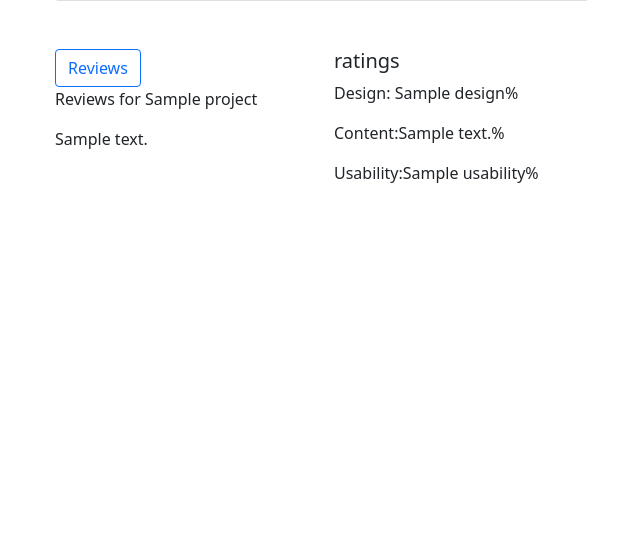
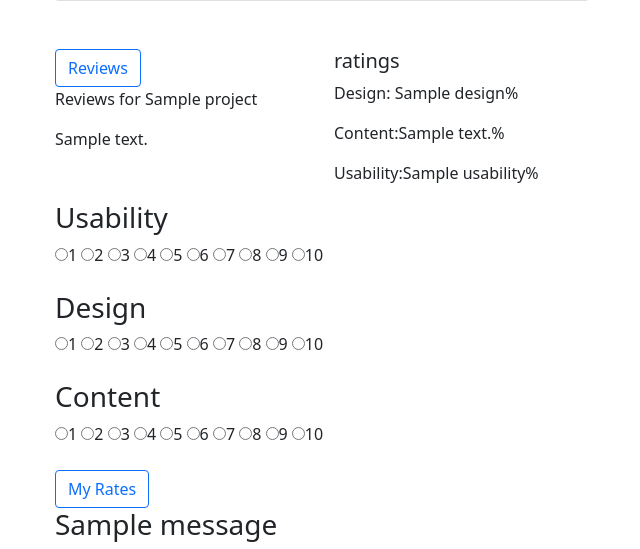
Before and after one commit to LawiOtieno/award-projects, a Django app: template awards/templates/single_project.html in a window 1280 px wide. Shown: the part 622-1171 px from the top of the page, without its empty margins (318-958 px from the left). Before the commit the page ends 805 px from the top, so only its background shows below. Run offline with Django 3.2, Linux system fonts and the light colour scheme; the template is opened without the code that fills it: most values are stand-ins (such as "Sample title", 1, 10 or a date in 2020); grey boxes marked "Sample" are stand-in pictures; one stand-in notice (Sample message) is shown; some libraries are stand-ins or nearby versions.

Commit message:
updated single vote template

```diff
--- a/awards/templates/single_project.html
+++ b/awards/templates/single_project.html
@@ -39,7 +39,57 @@
         </div>
         <div class="col-sm-3"></div>
     </div>
+    <div class="row">
+        <div class="col-sm-3"></div>
+        <div class="col-sm-6"> <form action="">
 
+            <h3>Usability</h3>
+
+            <input id="usability" type="radio" name="usability" value="1">1
+            <input id="usability" type="radio" name="usability" value="2">2
+            <input id="usability" type="radio" name="usability" value="3">3
+            <input id="usability" type="radio" name="usability" value="4">4
+            <input id="usability" type="radio" name="usability" value="5">5
+            <input id="usability" type="radio" name="usability" value="6">6
+            <input id="usability" type="radio" name="usability" value="7">7
+            <input id="usability" type="radio" name="usability" value="8">8
+            <input id="usability" type="radio" name="usability" value="9">9
+            <input id="usability" type="radio" name="usability" value="10">10 <br><br>
+
+            <h3>Design</h3>
+
+            <input id="design" type="radio" name="design" value="1">1
+            <input id="design" type="radio" name="design" value="2">2
+            <input id="design" type="radio" name="design" value="3">3
+            <input id="design" type="radio" name="design" value="4">4
+            <input id="design" type="radio" name="design" value="5">5
+            <input id="design" type="radio" name="design" value="6">6
+            <input id="design" type="radio" name="design" value="7">7
+            <input id="design" type="radio" name="design" value="8">8
+            <input id="design" type="radio" name="design" value="9">9
+            <input id="design" type="radio" name="design" value="10">10 <br><br>
+
+            <h3>Content</h3>
+
+            <input id="content" type="radio" name="content" value="1">1
+            <input id="content" type="radio" name="content" value="2">2
+            <input id="content" type="radio" name="content" value="3">3
+            <input id="content" type="radio" name="content" value="4">4
+            <input id="content" type="radio" name="content" value="5">5
+            <input id="content" type="radio" name="content" value="6">6
+            <input id="content" type="radio" name="content" value="7">7
+            <input id="content" type="radio" name="content" value="8">8
+            <input id="content" type="radio" name="content" value="9">9
+            <input id="content" type="radio" name="content" value="10">10
+            <br><br>
+
+            <input type="submit" class="btn btn-outline-primary" value="My Rates">{% for mes in messages %}
+            <h3>{{mes}}</h3>
+            {% endfor %}
+
+        </form></div>
+        <div class="col-sm-3"></div>
+    </div>
 </div>
 
 {% endblock %}
```
